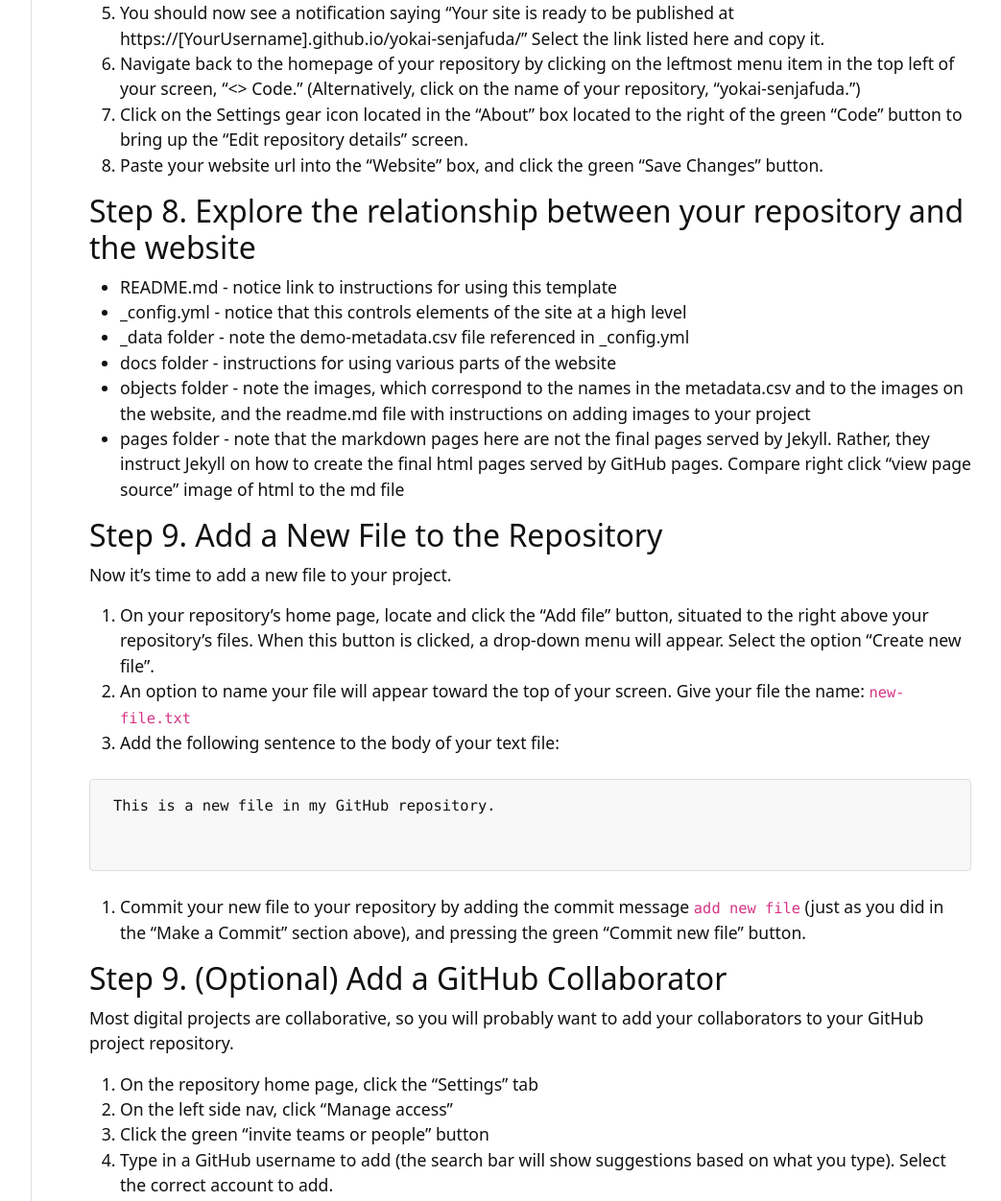
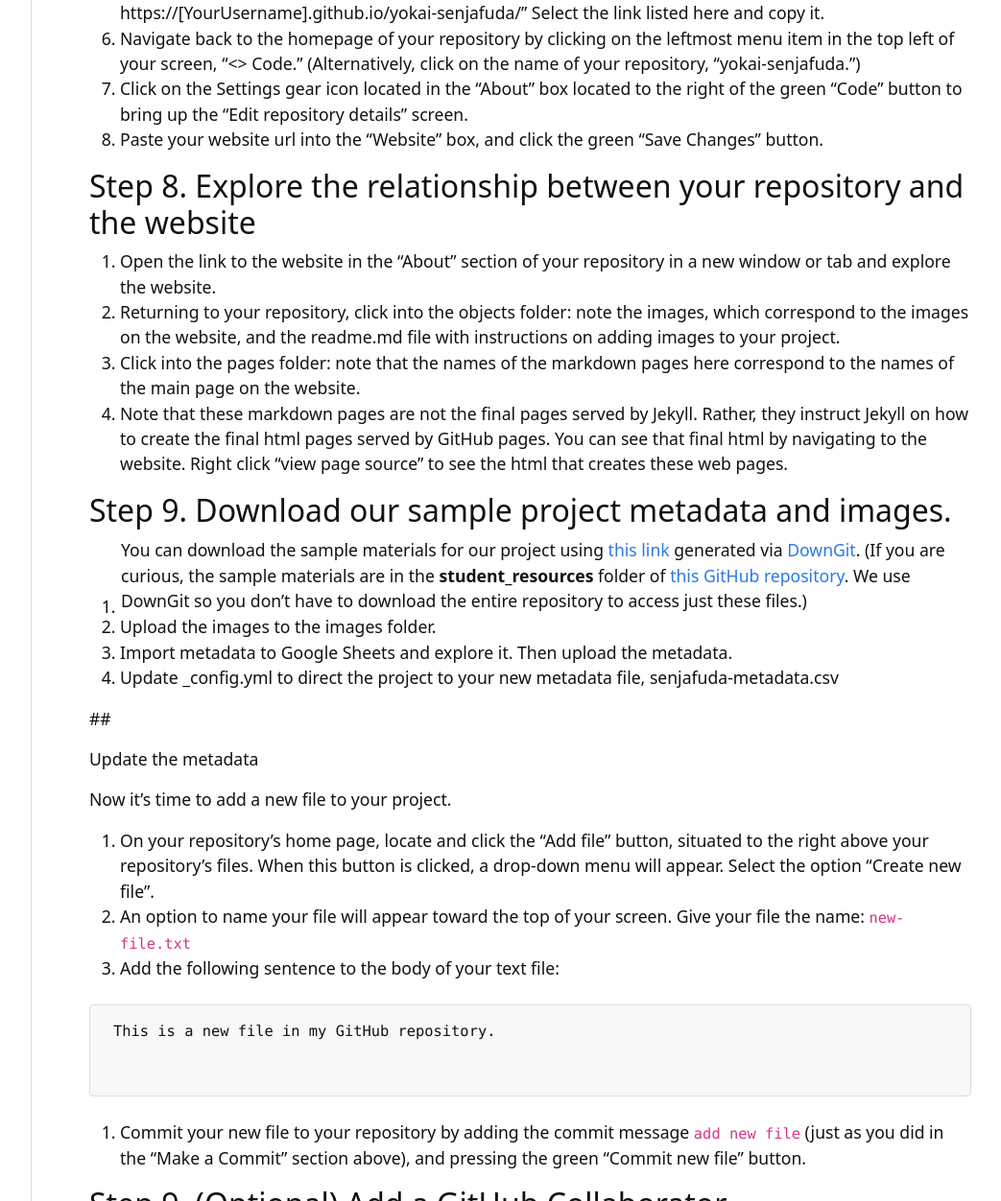
Before and after one commit to gabrielesh/collectionbuilder-workshop, a Jekyll site: the page built from intro-github.md, in a window 1280 px wide and 1400 px high, scrolled down 3892 px, cut to the strip 0-1252 px from the top of the window. Shown: the whole strip at 96% size, without its empty margins (208-1251 px from the left). Built offline with Jekyll 4.4.1, drawn with Linux system fonts in a browser that asks for light colours; our own code applies the rules of GitHub Pages for plain Markdown files; some of the changed text lies outside the part shown.

Commit message:
Update intro-github.md

```diff
--- a/intro-github.md
+++ b/intro-github.md
@@ -31,7 +31,6 @@ Explore your new repository. Note in particular these files and folders:
 - README.md - notice it has links to instructions for using this template
 - _config.yml - this controls elements of the site at a high level
 - _data folder - contains the metadata spreadsheet that will control content on the site
-- docs folder - instructions for using various parts of the website
 - objects folder - contains images that build the website and a readme.md file with instructions on adding images to your project
 - pages folder - contains markdown pages that will create the website
 
@@ -113,14 +112,21 @@ Now it's time to turn on the webpage associated with this project.
 
 ## Step 8. Explore the relationship between your repository and the website
 
-- README.md - notice link to instructions for using this template
-- _config.yml - notice that this controls elements of the site at a high level
-- _data folder - note the demo-metadata.csv file referenced in _config.yml
-- docs folder - instructions for using various parts of the website
-- objects folder - note the images, which correspond to the names in the metadata.csv and to the images on the website, and the readme.md file with instructions on adding images to your project
-- pages folder - note that the markdown pages here are not the final pages served by Jekyll. Rather, they instruct Jekyll on how to create the final html pages served by GitHub pages. Compare right click “view page source” image of html to the md file
+1. Open the link to the website in the "About" section of your repository in a new window or tab and explore the website.
+2. Returning to your repository, click into the objects folder: note the images, which correspond to the images on the website, and the readme.md file with instructions on adding images to your project.
+3. Click into the pages folder: note that the names of the markdown pages here correspond to the names of the main page on the website.
+4. Note that these markdown pages are not the final pages served by Jekyll. Rather, they instruct Jekyll on how to create the final html pages served by GitHub pages. You can see that final html by navigating to the website. Right click “view page source” to see the html that creates these web pages.
 
-## Step 9. Add a New File to the Repository
+## Step 9. Download our sample project metadata and images.
+
+1. You can download the sample materials for our project using [this link](https://downgit.github.io/#/home?url=https://github.com/learn-static/collectionbuilder-workshop/tree/main/student_materials) generated via [DownGit](https://downgit.github.io/#/home). (If you are curious, the sample materials are in the **student_resources** folder of [this GitHub repository](https://github.com/learn-static/collectionbuilder-workshop). We use DownGit so you don't have to download the entire repository to access just these files.)  |
+2. Upload the images to the images folder.
+4. Import metadata to Google Sheets and explore it. Then upload the metadata.
+5. Update _config.yml to direct the project to your new metadata file, senjafuda-metadata.csv
+
+##
+
+Update the metadata
 
 Now it's time to add a new file to your project.
 
@@ -148,9 +154,4 @@ Most digital projects are collaborative, so you will probably want to add your c
 Once added your collaborator will receive an email with the invitation to join your repository.
 They will have to confirm the invitation before being added!
 
-## Step 10. Download our sample project metadata and images.
-
-1. You can download the sample materials for our project using [this link](https://downgit.github.io/#/home?url=https://github.com/learn-static/collectionbuilder-workshop/tree/main/student_materials) generated via [DownGit](https://downgit.github.io/#/home). (If you are curious, the sample materials are in the **student_resources** folder of [this GitHub repository](https://github.com/learn-static/collectionbuilder-workshop). We use DownGit so you don't have to download the entire repository to access just these files.)  |
-2. Upload the images to the images folder.
-4. Import metadata to Google Sheets and explore it. Then upload the metadata.
-5. Update _config.yml to direct the project to your new metadata file, senjafuda-metadata.csv
+## Step 10.
```
